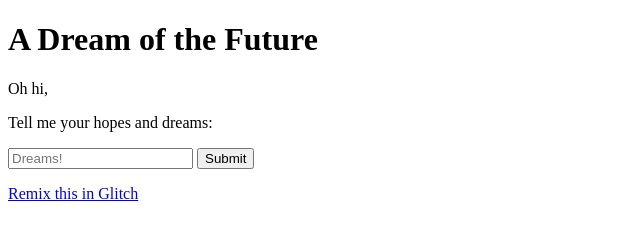
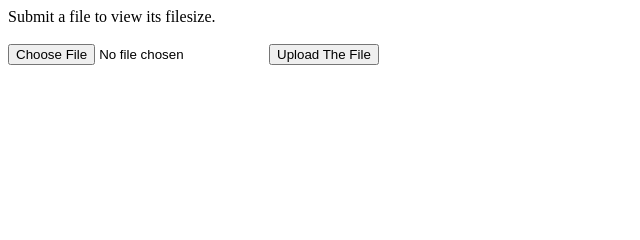
Before and after one commit to AdityaOli/File-Metadata-Microservice, a website: page views/index.html in a window 1280 px wide. Shown: the whole page, without its empty margins (0-640 px from the left). Drawn offline with nearby package versions, Linux system fonts and the light colour scheme.

Commit message:
form created in index file: but still unable to see the file fetched in the API console

```diff
--- a/package.json
+++ b/package.json
@@ -11,7 +11,8 @@
     "start": "node server.js"
   },
   "dependencies": {
-    "express": "^4.16.2"
+    "express": "^4.16.2",
+    "multer":"latest"
   },
   "engines": {
     "node": "8.x"
--- a/views/index.html
+++ b/views/index.html
@@ -1,54 +1,28 @@
-<!-- This is a static file -->
-<!-- served from your routes in server.js -->
-
-<!-- You might want to try something fancier: -->
-<!-- html/nunjucks docs: https://mozilla.github.io/nunjucks/ -->
-<!-- pug: https://pugjs.org/ -->
-<!-- haml: http://haml.info/ -->
-<!-- hbs(handlebars): http://handlebarsjs.com/ -->
-
 <!DOCTYPE html>
 <html>
+
   <head>
     <title>Welcome to Glitch!</title>
     <meta name="description" content="A cool thing made with Glitch">
-    <link id="favicon" rel="icon" href="https://glitch.com/edit/favicon-app.ico" type="image/x-icon">
     <meta charset="utf-8">
     <meta http-equiv="X-UA-Compatible" content="IE=edge">
     <meta name="viewport" content="width=device-width, initial-scale=1">
-    <link rel="stylesheet" href="/style.css">
   </head>
+
   <body>
-    <header>
-      <h1>
-        A Dream of the Future
-      </h1>
-    </header>
 
-    <main>
-      <p class="bold">Oh hi,</p>
-      <p>Tell me your hopes and dreams:</p>
-      <form>
-        <input type="text" maxlength="100" placeholder="Dreams!">
-        <button type="submit">Submit</button>
+      <form action="/upload" method="post" enctype="multipart/form-data">
+          Submit a file to view its filesize.<br/><br/>
+          <input type="file" name="fileToUpload" id="fileToUpload">&nbsp;
+          <input type="submit" onclick="fileUploadFunction()" value="Upload The File" name="submit">
       </form>
-      <section class="dreams">
-        <ul id="dreams">
-        </ul>
-      </section>
-    </main>
-
-    <footer>
-      <a href="https://glitch.com">
-        Remix this in Glitch
-      </a>
-    </footer>
-
-    <!-- Your web-app is https, so your scripts need to be too -->
-    <script src="https://code.jquery.com/jquery-2.2.1.min.js"
-            integrity="sha256-gvQgAFzTH6trSrAWoH1iPo9Xc96QxSZ3feW6kem+O00="
-            crossorigin="anonymous"></script>
-    <script src="/client.js"></script>
 
   </body>
+  <script>
+    function fileUploadFunction()
+    {
+        var x = document.getElementById("fileToUpload");
+        x.disabled = true;
+    }
+  </script>
 </html>
```
Also changed, not shown: server.js (+29 -0 lines), upload/readme.md (added).
